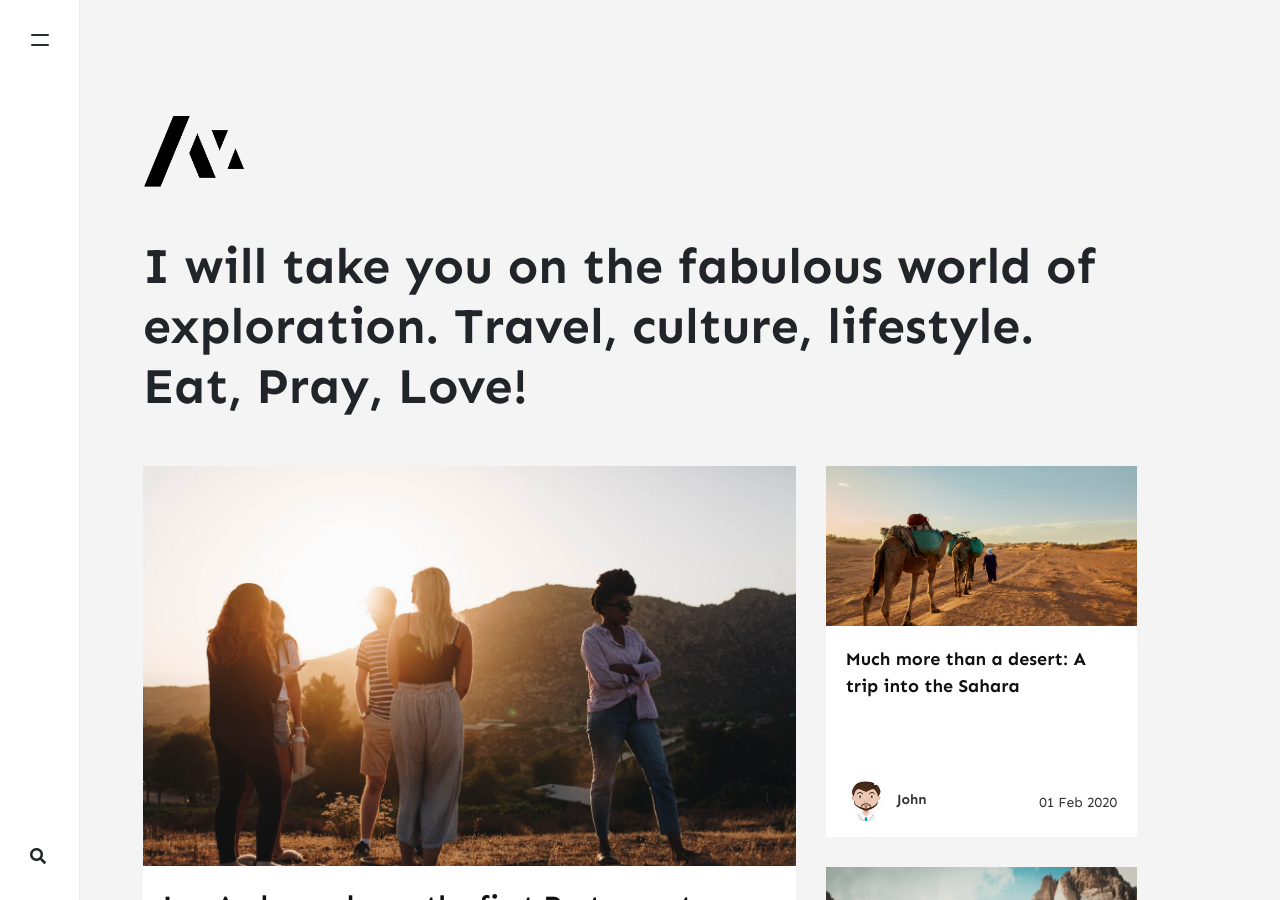
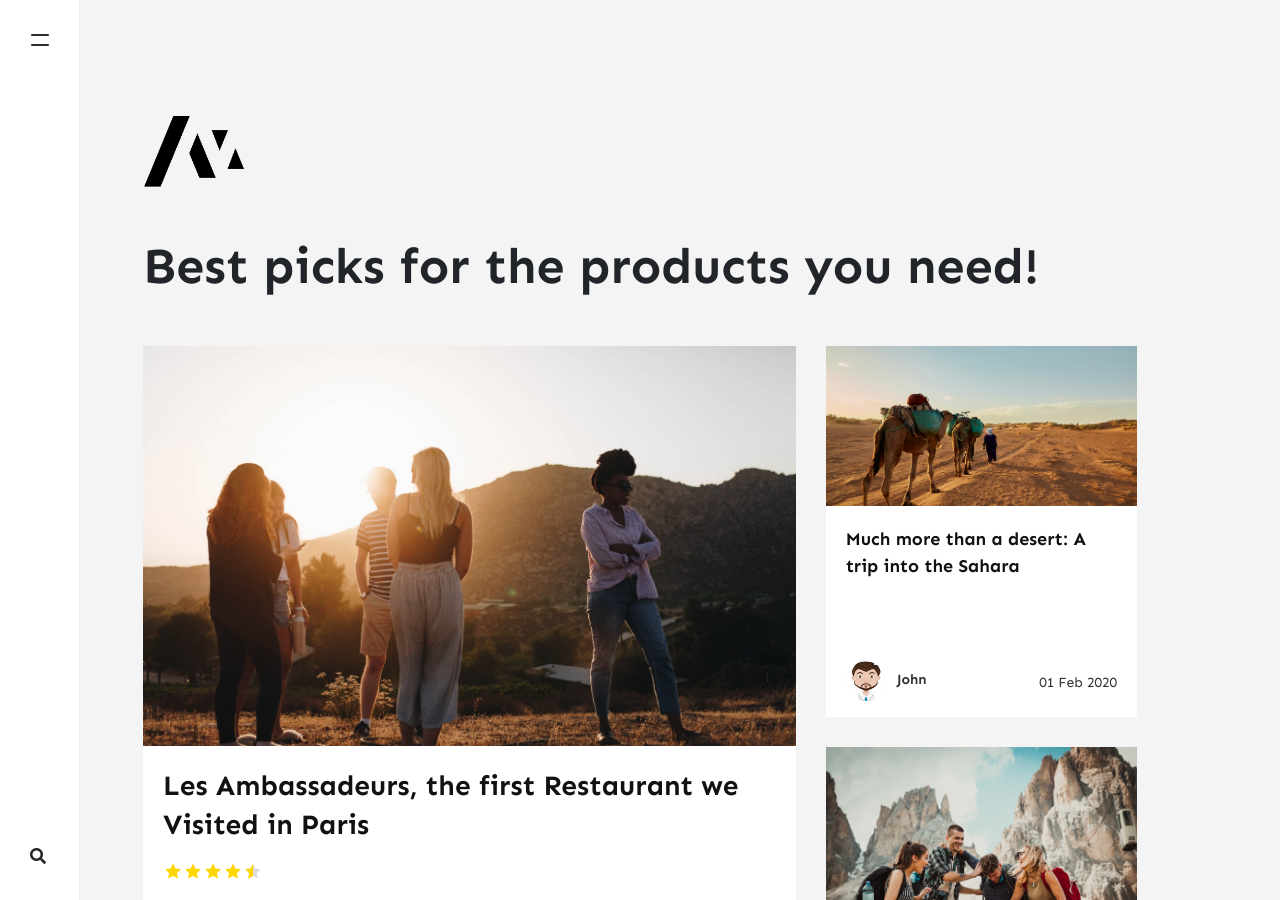
Before and after one commit to stackbit-projects/thoughtful-ant-a6361, a Jekyll site: the page built from index.html, in a window 1280 px wide and 900 px high. Built offline with Jekyll 4.4.1, drawn with Linux system fonts in a browser that asks for light colours; nearby versions of some CDN libraries; the list of posts is cut into pages by our own code; comment, search, counter and statistics services are not loaded.

Commit message:
_config.yml: changed

```diff
--- a/_config.yml
+++ b/_config.yml
@@ -1,8 +1,7 @@
 name: OTB
 title: Only The Best
 description: >-
-  I will take you on the fabulous world of exploration. Travel, culture,
-  lifestyle. Eat, Pray, Love!
+  Best picks for the products you need!
 logo: assets/images/logo.png
 favicon: assets/images/logo.png
 baseurl: ''
```
